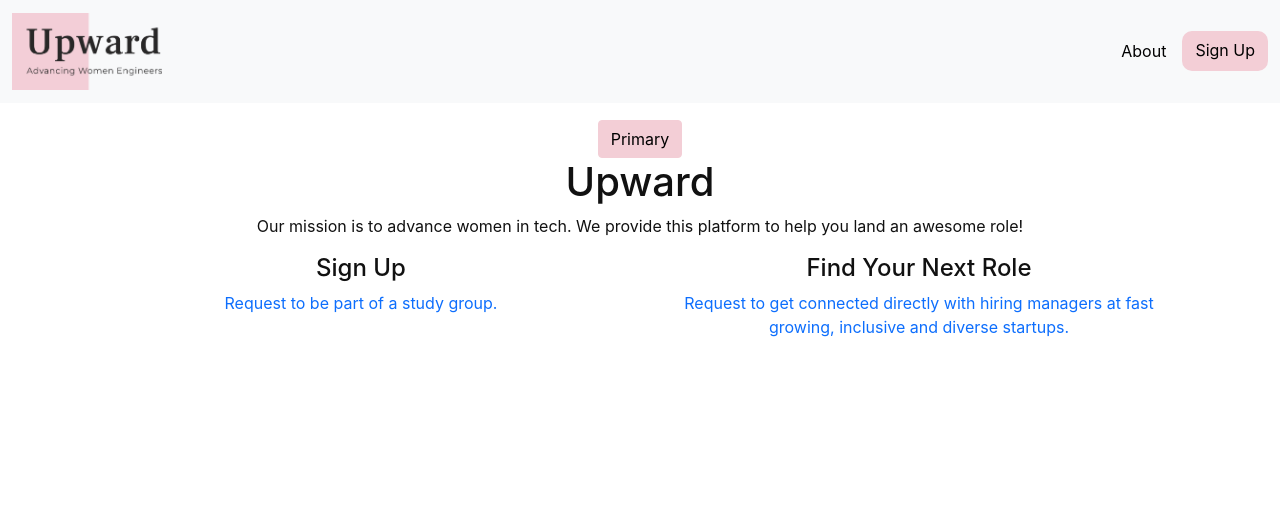
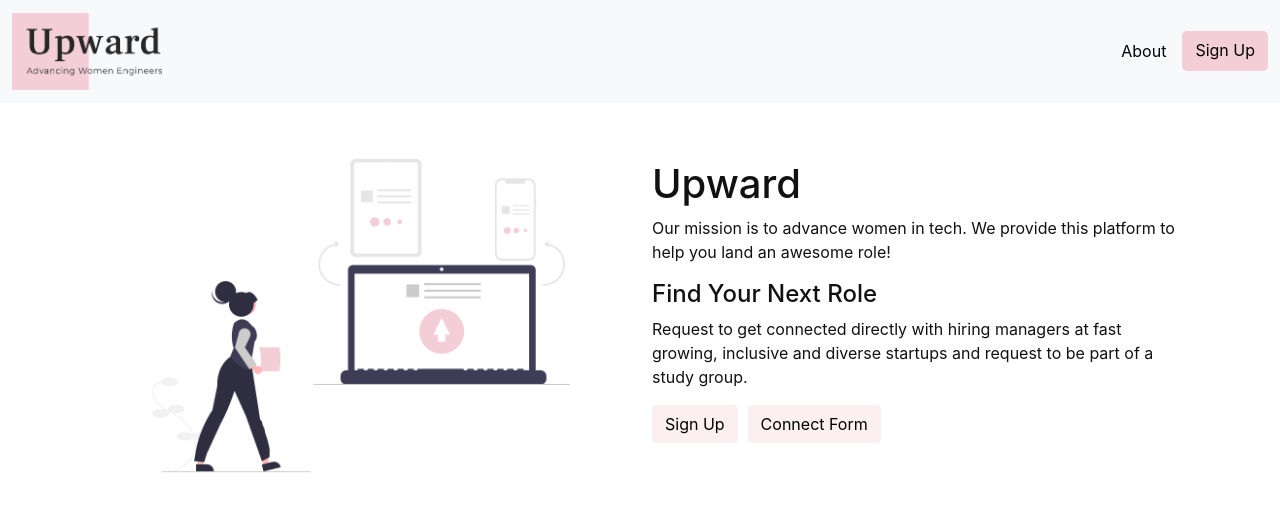
Before and after one commit to upward-dev/Upward, a Next.js app: page / in a window 1280 px wide. Shown: the top 510 px of the page. Built offline with nearby package versions, Linux system fonts and the light colour scheme.

Commit message:
update nav&landing

```diff
--- a/components/Nav.tsx
+++ b/components/Nav.tsx
@@ -6,7 +6,7 @@ const Nav = () => {
           <img src="/upward-logo.png" width="150" alt="upward-logo"></img>
         </a>
         {/*
-        **** button for when we add more documents do NOT delete!
+        **** button for when we add more documents DO NOT delete!
         <button
           className="navbar-toggler primary"
           type="button"
@@ -25,7 +25,7 @@ const Nav = () => {
                 About
               </a>
             </li>
-            <li style={{ backgroundColor: '#f3ced6', borderRadius: 10 }}>
+            <li style={{ backgroundColor: '#f3ced6', borderRadius: 5 }}>
               <a
                 href="https://docs.google.com/forms/d/e/1FAIpQLSe5XunCtzemmzIZK9VTRMgoueC4_9Q8Ay1PycGxEa5uXgCjNg/viewform"
                 className="btn btn- active"
--- a/pages/index.tsx
+++ b/pages/index.tsx
@@ -8,35 +8,45 @@ export default function Home() {
         <meta name="description" content="Advancing women in tech" />
       </Head>
 
-      <div className="text-center page-margin-top">
-        <button type="button" className="btn btn-primary">
-          Primary
-        </button>
-        <h1 className="title">Upward</h1>
-        <p>
-          Our mission is to advance women in tech. We provide this platform to
-          help you land an awesome role!
-        </p>
-
+      <div className="page-margin-top">
         <div className="container">
           <div className="row">
             <div className="col-sm">
-              <h4>Sign Up</h4>
-              <a href="https://forms.gle/bXWayRQiW6V5UJxE6" target="_blank">
-                <p>Request to be part of a study group.</p>
-              </a>
+              <img src="/girl.png" width="100%" alt="upward-logo"></img>
             </div>
 
-            <div className="col-sm">
+            <div className="col-lg">
+              <h1 className="title" style={{ marginTop: 40 }}>
+                Upward
+              </h1>
+              <p>
+                Our mission is to advance women in tech. We provide this
+                platform to help you land an awesome role!
+              </p>
               <h4>Find Your Next Role</h4>
-              <a
-                href="https://docs.google.com/forms/d/e/1FAIpQLSdC-AbV2SNhMS99yhY6r4Gu34UC9DhVWIM7utII6irV1pyaSw/viewform"
-                target="_blank">
-                <p>
-                  Request to get connected directly with hiring managers at fast
-                  growing, inclusive and diverse startups.
-                </p>
-              </a>
+              <p>
+                Request to get connected directly with hiring managers at fast
+                growing, inclusive and diverse startups and request to be part
+                of a study group.
+              </p>
+
+              <div>
+                <a href="https://forms.gle/bXWayRQiW6V5UJxE6" target="_blank">
+                  <button type="button" className="btn btn-secondary">
+                    Sign Up
+                  </button>
+                </a>
+                <a
+                  href="https://docs.google.com/forms/d/e/1FAIpQLSdC-AbV2SNhMS99yhY6r4Gu34UC9DhVWIM7utII6irV1pyaSw/viewform"
+                  target="_blank">
+                  <button
+                    style={{ marginLeft: 10 }}
+                    type="button"
+                    className="btn btn-secondary">
+                    Connect Form
+                  </button>
+                </a>
+              </div>
             </div>
           </div>
         </div>
--- a/styles/colors.scss
+++ b/styles/colors.scss
@@ -16,14 +16,9 @@ $background: #733f4a;
 $body-color: #111;
 
 $theme-colors: (
-   primary: #f3ced6,
+   secondary:#fbeff1,
 );
 @import "~bootstrap/scss/bootstrap";
 
-.btn-primary {
-    background: $primary-base
-}
-
-
 // Bootstrap and its default variables
 @import "../node_modules/bootstrap/scss/bootstrap";
--- a/styles/globals.scss
+++ b/styles/globals.scss
@@ -11,7 +11,7 @@ body {
 }
 
 a {
-  color: none;
+  color: $highlight;
   text-decoration: none;
 }
 
@@ -26,3 +26,5 @@ a {
 .page-margin-top{
   margin-top: 120px
 }
+
+.btn-secondary:hover { background-color: $primary-base }
```
Also changed, not shown: public/girl.png (added).
